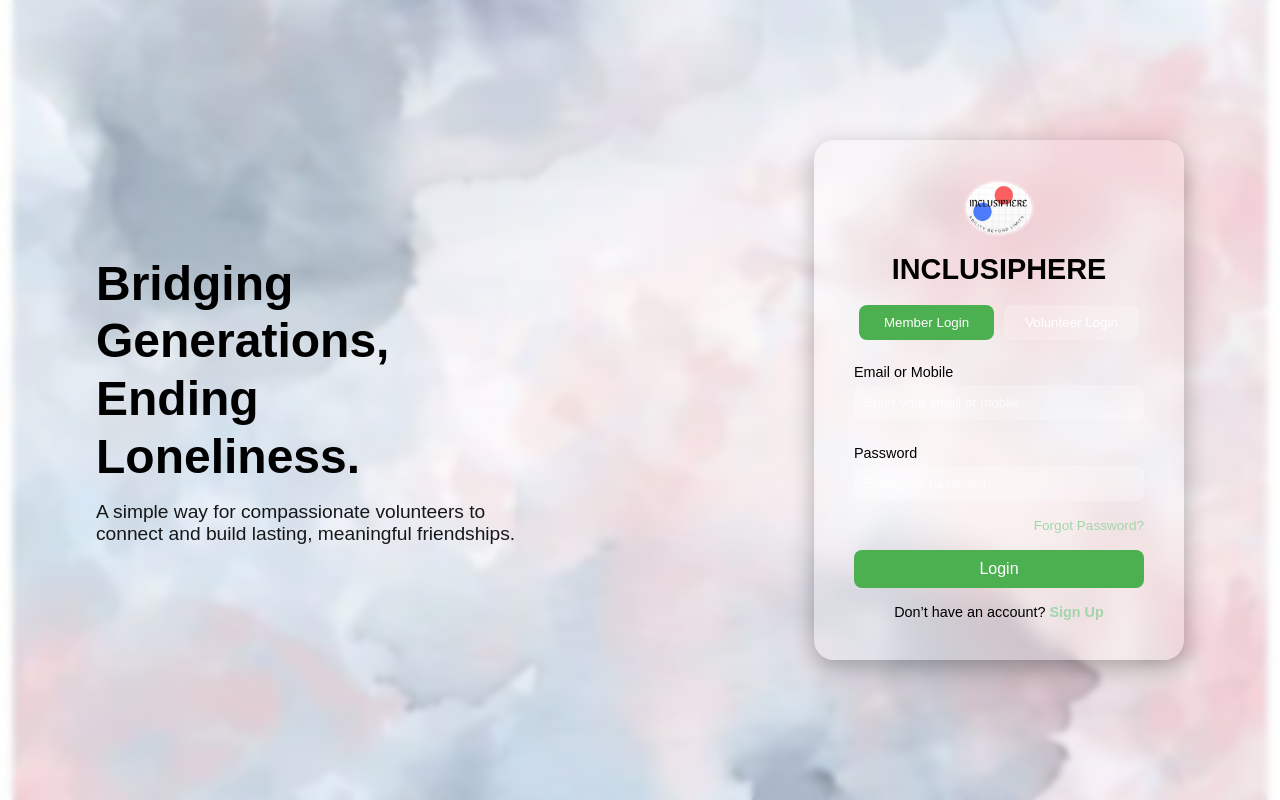
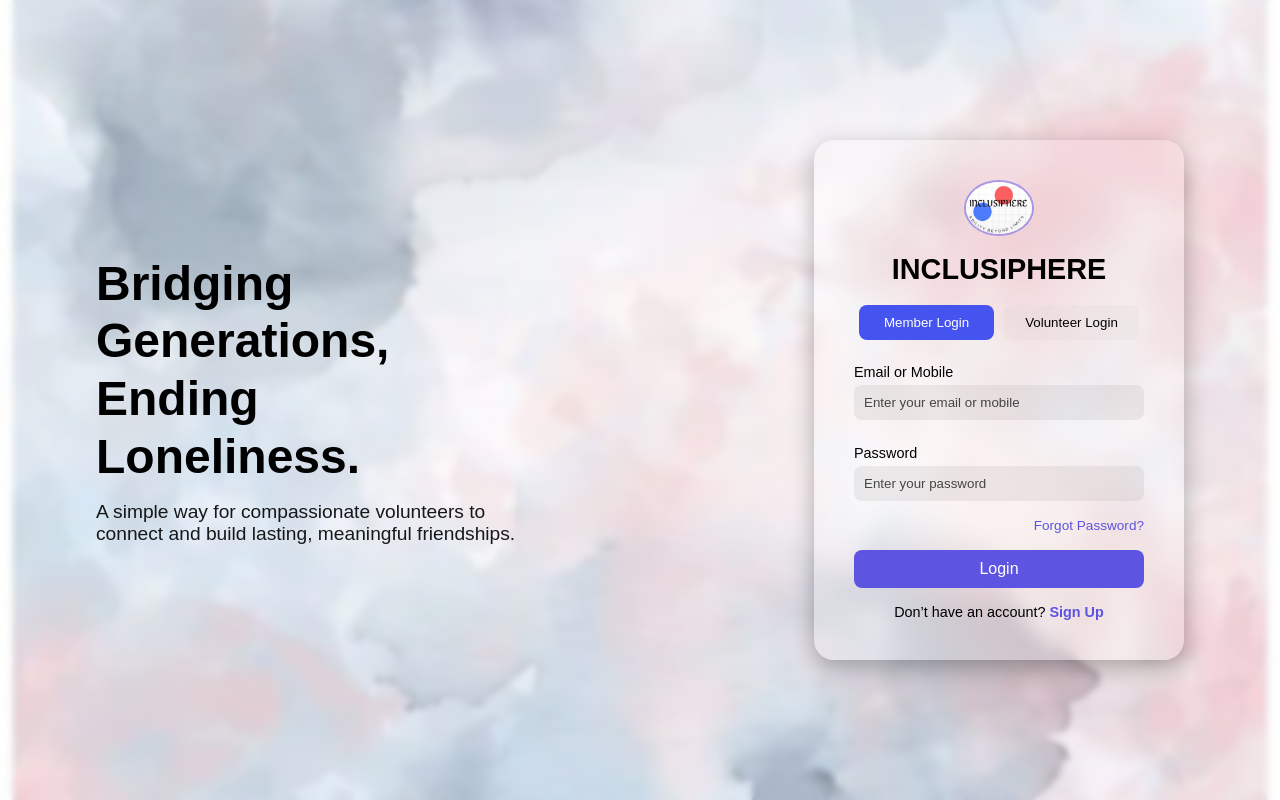
Before and after one commit to hanya98/HackwithMAIT, a plain HTML site: page index.html in a window 1280 px wide. Drawn offline with Linux system fonts and the light colour scheme.

Commit message:
color change

```diff
--- a/style.css
+++ b/style.css
@@ -41,7 +41,7 @@ body, html {
   align-items: center;
   width: 85%;
   z-index: 2;
-  color: #fff;
+  color: #000000;
   gap: 3rem;
 }
 
@@ -67,7 +67,7 @@ body, html {
   padding: 2.5rem;
   width: 370px;
   backdrop-filter: blur(10px);
-  color: #fff;
+  color: #000000;
   box-shadow: 0 8px 25px rgba(0, 0, 0, 0.3);
   transition: transform 0.3s ease, box-shadow 0.3s ease;
 }
@@ -87,7 +87,7 @@ body, html {
   width: 70px;
   border-radius: 50%;
   margin-bottom: 0.8rem;
-  border: 2px solid rgba(255, 255, 255, 0.3);
+  border: 2px solid rgba(4, 0, 253, 0.3);
 }
 
 .title {
@@ -108,16 +108,16 @@ body, html {
   padding: 10px 0;
   border: none;
   border-radius: 8px;
-  background: rgba(255, 255, 255, 0.2);
-  color: #fff;
+  background: rgba(216, 210, 210, 0.2);
+  color: #000000;
   font-weight: 500;
   cursor: pointer;
   transition: 0.3s;
 }
 
 .role.active {
-  background: #4caf50;
-  color: #fff;
+  background: #4654ef;
+  color: #fefdfd;
 }
 
 /* ========= FORM ========= */
@@ -132,14 +132,14 @@ body, html {
   padding: 10px;
   border: none;
   border-radius: 8px;
-  background: rgba(255, 255, 255, 0.25);
-  color: #fff;
+  background: rgba(190, 183, 183, 0.25);
+  color: #060505;
   margin-bottom: 15px;
   transition: background 0.3s ease;
 }
 
 .login-form input::placeholder {
-  color: rgba(255, 255, 255, 0.7);
+  color: rgba(0, 0, 0, 0.7);
 }
 
 .login-form input:focus {
@@ -154,7 +154,7 @@ body, html {
 }
 
 .forgot {
-  color: #a2d5ac;
+  color: #5d54e1;
   text-decoration: none;
   font-size: 0.85rem;
 }
@@ -168,7 +168,7 @@ body, html {
   width: 100%;
   padding: 10px;
   border: none;
-  background: #4caf50;
+  background: #5d54e1;
   color: #fff;
   font-size: 1rem;
   border-radius: 8px;
@@ -177,7 +177,7 @@ body, html {
 }
 
 .login-btn:hover {
-  background: #45a049;
+  background: #266e8d;
 }
 
 .signup {
@@ -187,7 +187,7 @@ body, html {
 }
 
 .signup a {
-  color: #a2d5ac;
+  color: #5d54e1;
   text-decoration: none;
   font-weight: 600;
 }
```
